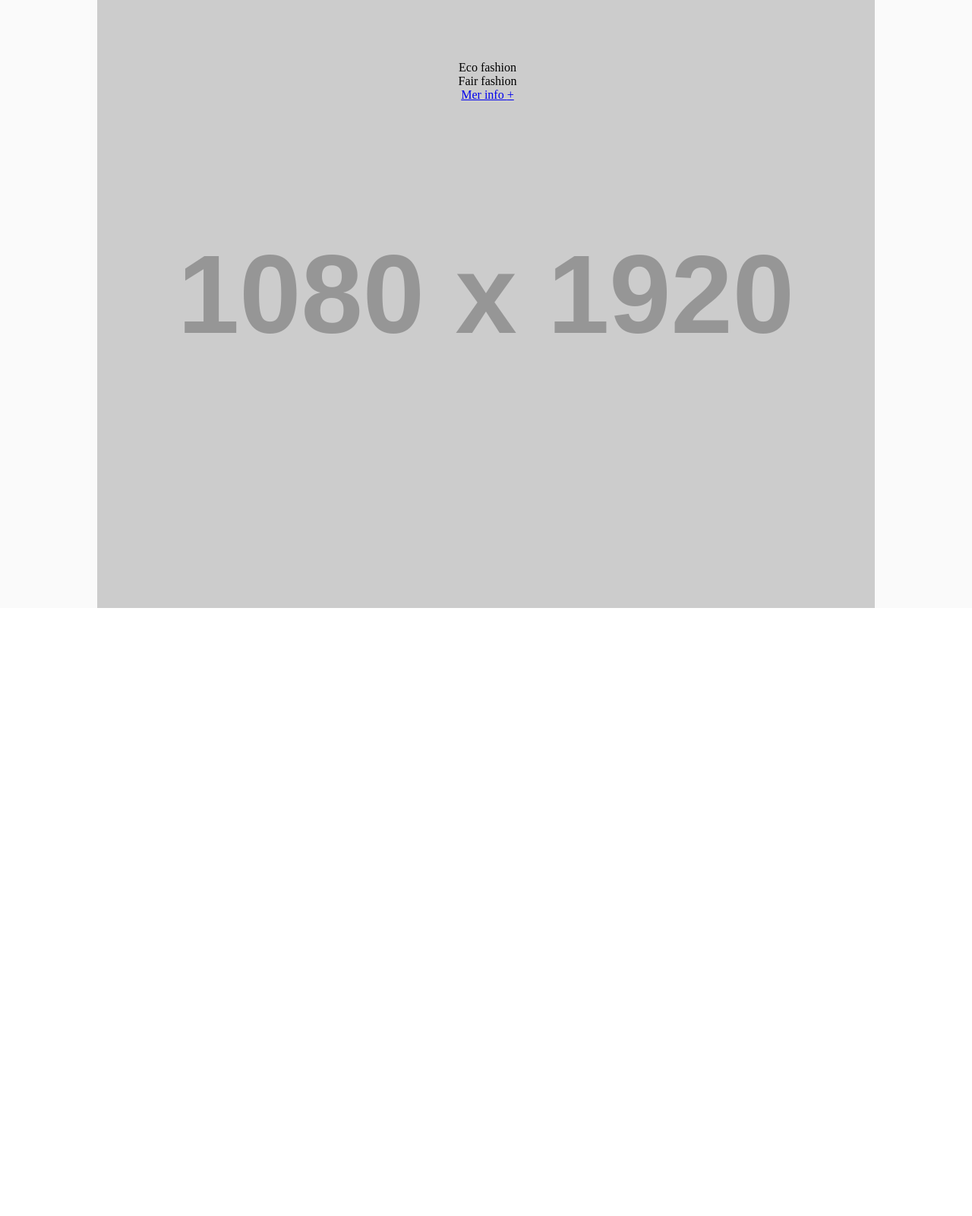
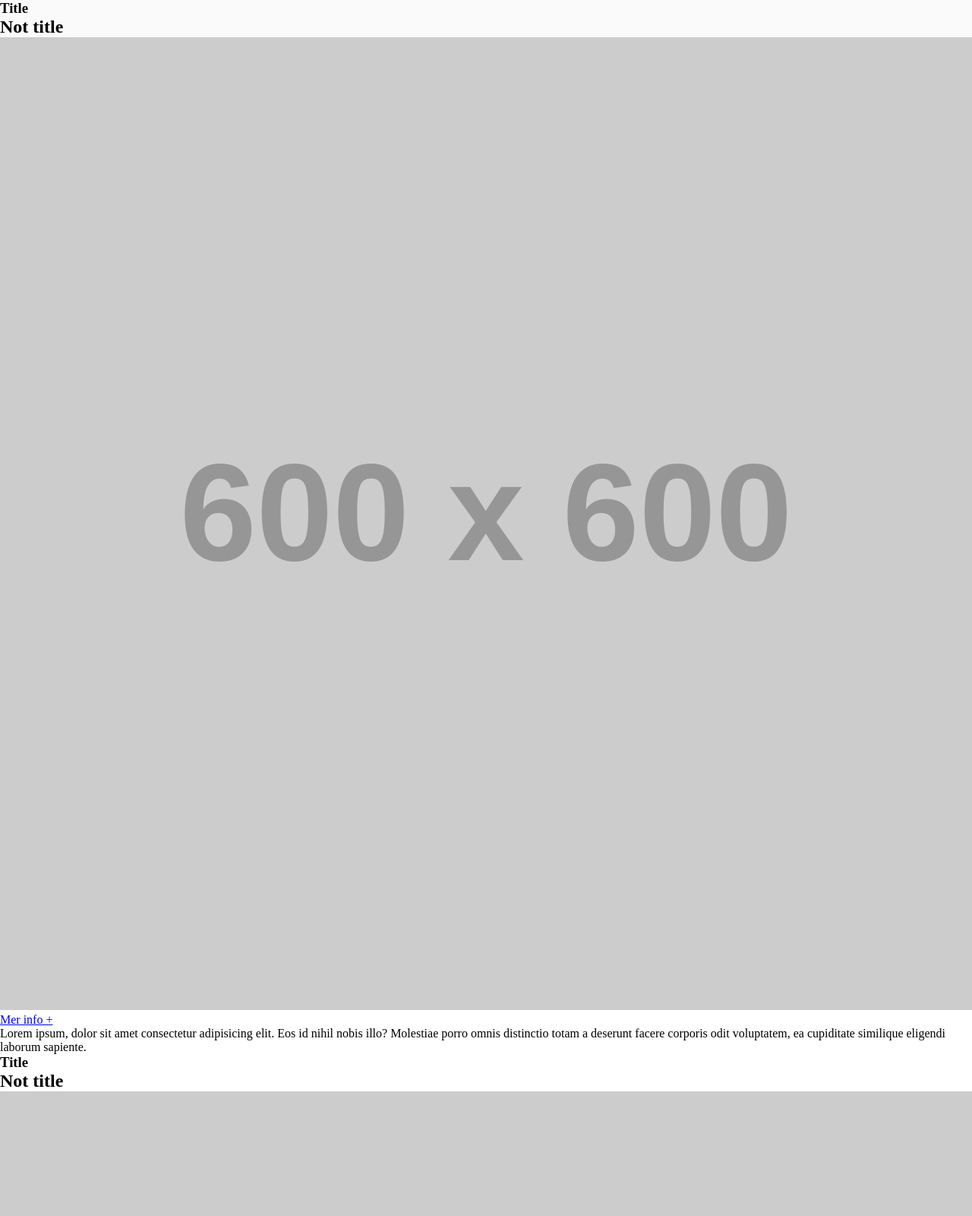
Before and after one commit to Sylv0/Project-Thrive, a plain HTML site: page landingpage/index.html in a window 1280 px wide. Shown: the top 1600 px of the page at 76% size. Before the commit the page ends 800 px from the top, so only its background shows below. Drawn offline with Linux system fonts and the light colour scheme; placeholder pictures from the web are drawn by us.

Commit message:
Changed layout and added info-toggle

```diff
--- a/landingpage/index.html
+++ b/landingpage/index.html
@@ -18,13 +18,18 @@
   <main class="container">
     <section class="info-section">
       <article class="info-article">
-        <span class="centerer"></span>
-        <!-- <img src="https://via.placeholder.com/1080x1920" alt=""> -->
-        <div class="text">
-          <p class="top">Eco fashion</p>
-          <p class="bottom">Fair fashion</p>
-          <a href="#" class="expand-info">Mer info <span>+</span></a>
-        </div>
+        <h1 class="main-title">Title</h1>
+        <h2 class="sub-title">Not title</h2>
+        <img src="https://via.placeholder.com/600x600" alt="">
+        <a href="#" onclick="infoToggle(event,this)">Mer info +</a>
+        <div class="more-info">Lorem ipsum, dolor sit amet consectetur adipisicing elit. Eos id nihil nobis illo? Molestiae porro omnis distinctio totam a deserunt facere corporis odit voluptatem, ea cupiditate similique eligendi laborum sapiente.</div>
+      </article>
+      <article class="info-article">
+        <h1 class="main-title">Title</h1>
+        <h2 class="sub-title">Not title</h2>
+        <img src="https://via.placeholder.com/600x600" alt="">
+        <a href="#" onclick="infoToggle(event,this)">Mer info +</a>
+        <div class="more-info">Lorem ipsum, dolor sit amet consectetur adipisicing elit. Eos id nihil nobis illo? Molestiae porro omnis distinctio totam a deserunt facere corporis odit voluptatem, ea cupiditate similique eligendi laborum sapiente.</div>
       </article>
     </section>
   </main>
--- a/landingpage/main.js
+++ b/landingpage/main.js
@@ -0,0 +1,5 @@
+function infoToggle(event,elmnt)
+{
+    event.preventDefault();
+    elmnt.parentNode.classList.toggle('expanded');
+}
--- a/landingpage/master.css
+++ b/landingpage/master.css
@@ -2,44 +2,22 @@
   margin: 0; padding: 0; box-sizing: border-box;
 }
 
-main{
+.container{
   background-color: #FAFAFA;
+  width: 100%;
 }
 
-main section{
+.info-section{
   height: 100vh;
 }
 
-main section article.info-article{
-  position: absolute;
-  height: 100%;
+.info-section .info-article img{
   width: 100%;
-  text-align: center;
-  background-image: url('https://via.placeholder.com/1080x1920');
-  background-position: center;
-  background-repeat: no-repeat;
-  background-size: 80% auto;
+  height: auto;
+  transition: all 0.5s ease-in-out;
 }
 
-main section article.info-article span.centerer{
-  display: inline-block;
-  height: 100%;
-  vertical-align: middle;
+.info-section .info-article.expanded img{
+  width: 60%;
+  height: auto;
 }
-
-main section article.info-article div.text{
-  height: 80%;
-  width: auto;
-  display: inline-block;
-  vertical-align: middle;
-}
-
-/*main section article.info-article div.text{
-  display: inline;
-  position: absolute;
-  top: 0;
-  left: 0;
-  width: 100%;
-  height: 100%;
-  text-align: left;
-}*/
```
